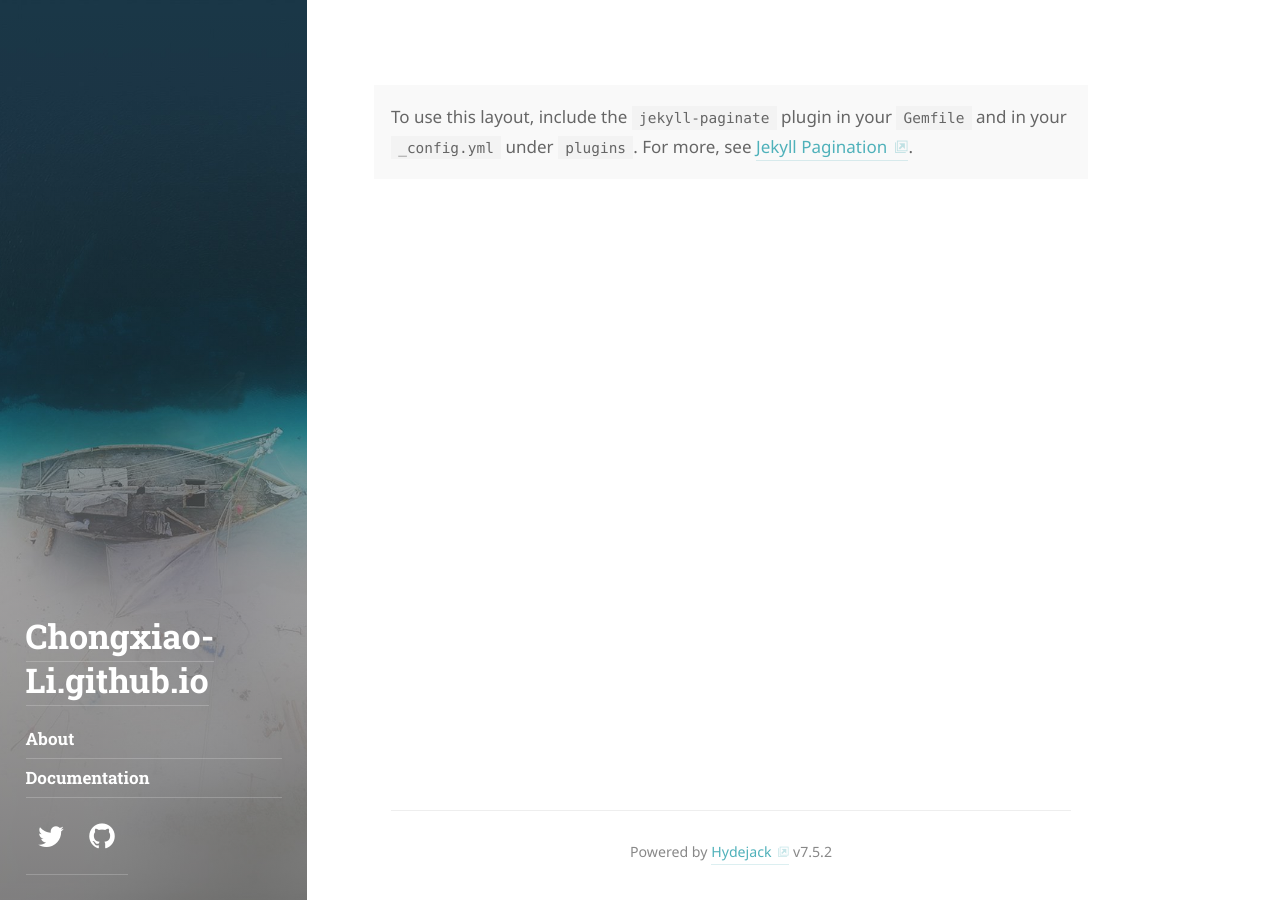
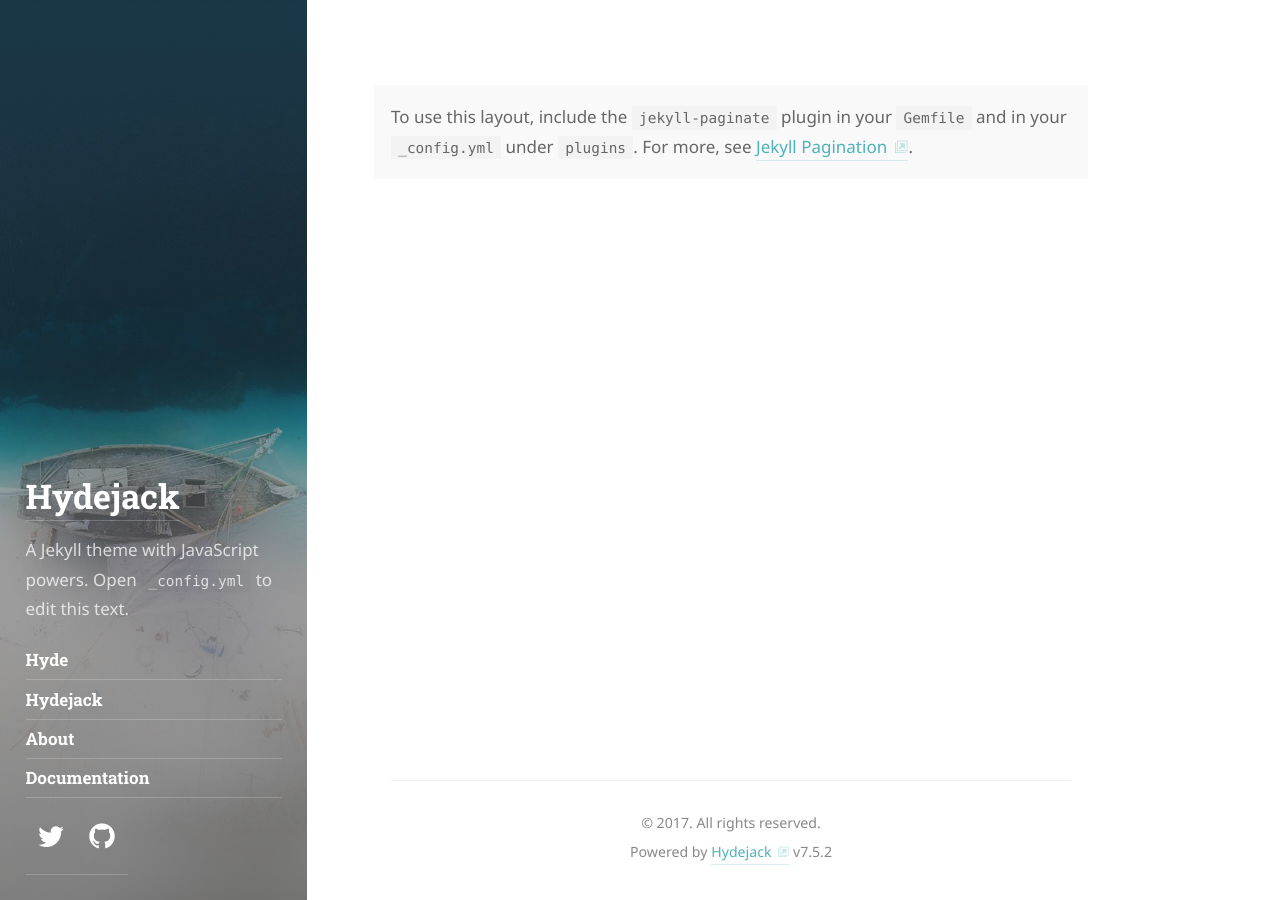
Before and after one commit to Chongxiao-Li/Chongxiao-Li.github.io, a Jekyll site: the page built from index.html, in a window 1280 px wide. Built offline with Jekyll 4.4.1, drawn with Linux system fonts in a browser that asks for light colours; some web fonts are replaced; the list of posts is cut into pages by our own code.

Commit message:
Add files via upload

```diff
--- a/_config.yml
+++ b/_config.yml
@@ -4,7 +4,7 @@
 # IMPORTANT: Set the URL of your site.
 # Set to https://<username>.github.io when hosting on GitHub Pages
 # (unless you are using a custom domain).
-url:https://chongxiao-li.github.io
+url:                   https://domain.tld
 
 # IMPORTANT: Set The "base URL" of your site.
 #
@@ -22,16 +22,19 @@ baseurl:               ''
 lang:                  en
 
 # The title of your blog. Used in the sidebar and the browser tab.
-title:                 Chongxiao Li's Blog
+title:                 Hydejack
 
 # A short description (~150 chars) of the page used for the meta description tag.
 # Can use markdown, but no more than one paragraph (enforced by `>`)
 description:           >
-  A Blog that belongs to Chongxiao Li.
+  A Jekyll theme with JavaScript powers. "Best Theme by a Mile".
+  Combines the best of static sites and modern web apps.
+  Open `_config.yml` to edit this text.
 
 # A shorter description for the sidebar.
 tagline:               >
-  Sharing his views and thinking.
+  A Jekyll theme with JavaScript powers.
+  Open `_config.yml` to edit this text.
 
 # A list of keywords for your blog
 keywords:              []
@@ -42,8 +45,8 @@ logo:                  /assets/icons/icon.png
 # This should be the same author as first entry in `_data/authors.yml`.
 # Duplication is necessary due to the `jekyll-feed`, `jekyll-seo-tag` plugin.
 author:
-  name:                Chongxiao Li
-  email:               chongxiao-li@outlook.com
+  name:                <firstname> <lastname>
+  email:               <mail@domain.tld>
   # Used by `jekyll-seo-tag`:
   # twitter:             <username>
 
```
